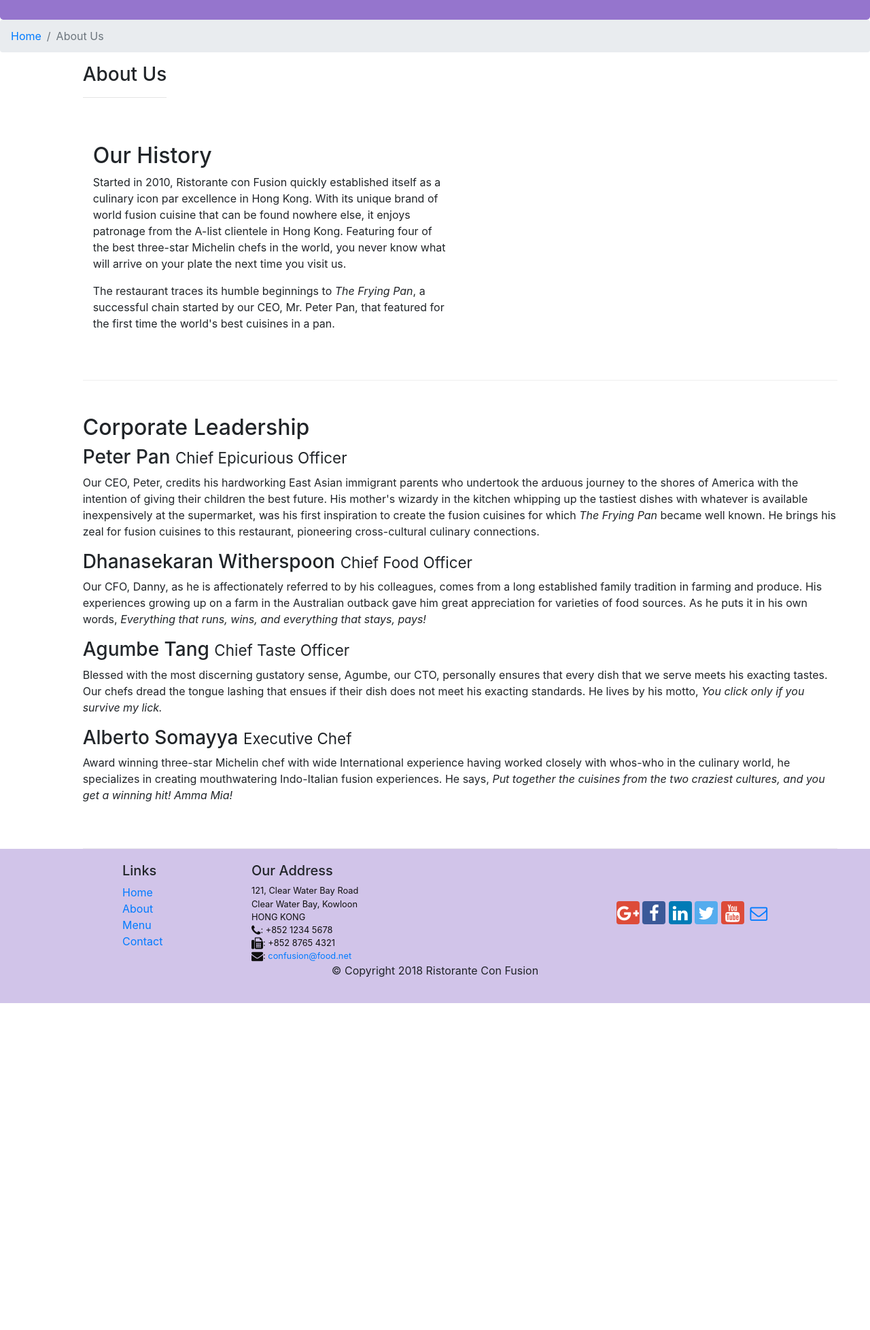
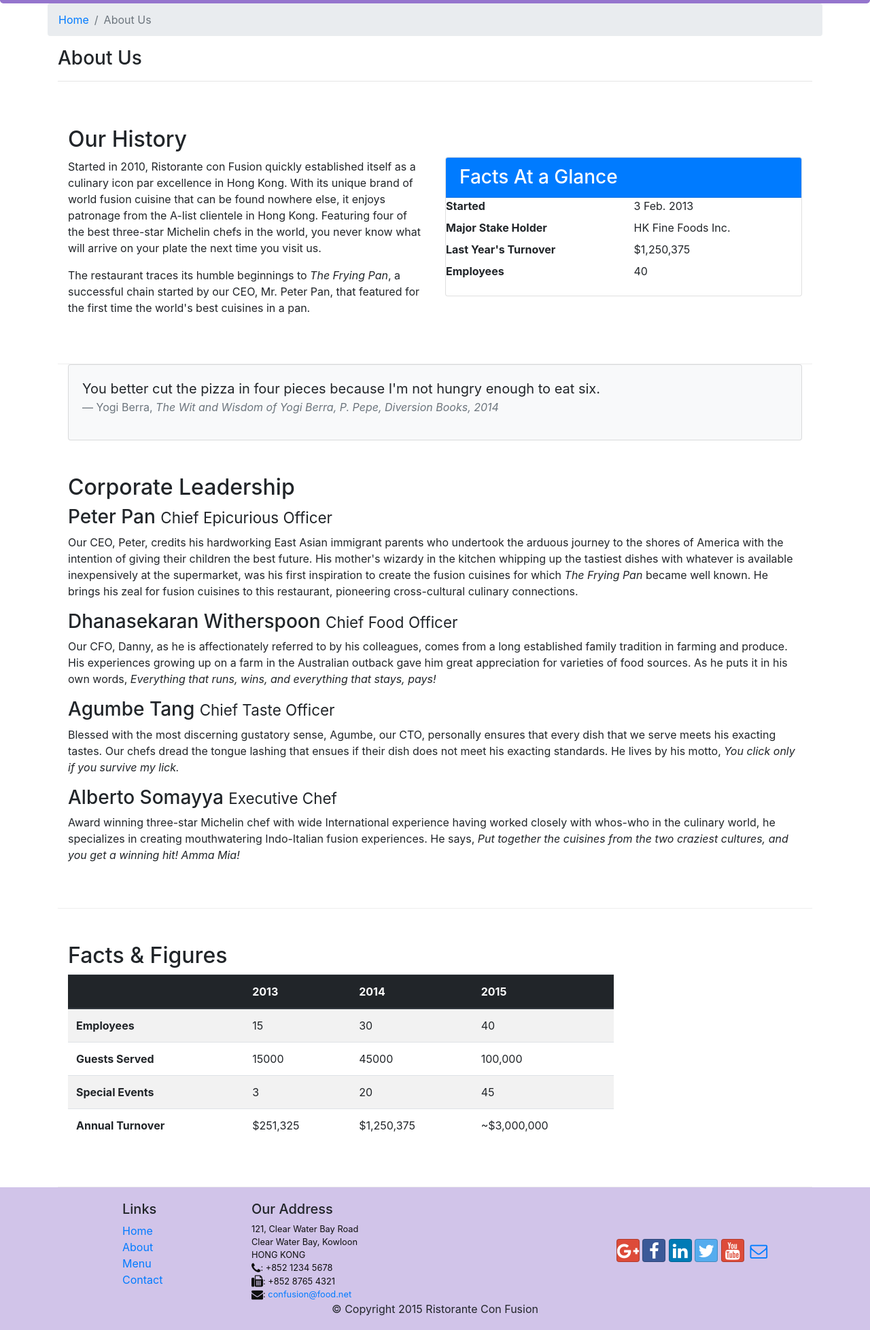
Before and after one commit to eshaansinghparihar/Front-End-Web-UI-Frameworks-and-Tools-Bootstrap-4, a website: page aboutus.html in a window 1280 px wide. Shown: the part 305-2262 px from the top of the page at 68% size. Before the commit the page ends 1781 px from the top, so only its background shows below. Drawn offline with nearby package versions, Linux system fonts and the light colour scheme.

Commit message:
Tables and Cards

```diff
--- a/aboutus.html
+++ b/aboutus.html
@@ -2,17 +2,18 @@
 <html lang="en">
 
 <head>
-
-    <title>Ristorante Con Fusion: About Us</title>
    <!-- Required meta tags always come first -->
     <meta charset="utf-8">
     <meta name="viewport" content="width=device-width, initial-scale=1, shrink-to-fit=no">
     <meta http-equiv="x-ua-compatible" content="ie=edge">
+
+    <!-- Bootstrap CSS -->
+    <link rel="stylesheet" href="node_modules/bootstrap/dist/css/bootstrap.min.css">
     <link rel="stylesheet" href="node_modules/font-awesome/css/font-awesome.min.css">
     <link rel="stylesheet" href="node_modules/bootstrap-social/bootstrap-social.css">
-    <!-- Bootstrap CSS -->
-    <link rel="stylesheet" href="node_modules/bootstrap/dist/css/bootstrap.min.css">
-    <link rel="stylesheet" href="styles.css">
+    <link href="styles.css" rel="stylesheet">
+    <title>Ristorante Con Fusion: About Us</title>
+
 </head>
 
 <body>
@@ -25,59 +26,140 @@
            <a class="navbar-brand" href="#">Ristorante Con Fusion</a>
                 <ul class="navbar-nav mr-auto">
                     <li class="nav-item"><a class="nav-link" href="./index.html"><span class="fa fa-home fa-lg"></span> Home</a></li>
-                    <li class="nav-item active"><a class="nav-link" href="#"><span class="fa fa-info fa-lg"></span> About</a></li>
+                    <li class="nav-item active"><a class="nav-link" href="./aboutus.html"><span class="fa fa-info fa-lg"></span> About</a></li>
                     <li class="nav-item"><a class="nav-link" href="#"><span class="fa fa-list fa-lg"></span> Menu</a></li>
-                    <li class="nav-item"><a class="nav-link" href="contactus.html"><span class="fa fa-address-card fa-lg"></span> Contact</a></li>
+                    <li class="nav-item"><a class="nav-link" href="./contactus.html"><span class="fa fa-address-card fa-lg"></span> Contact</a></li>
                 </ul>
                 </div>
         </div>
     </nav>
+
+
     <header class="jumbotron">
         <div class="container">
             <div class="row row-header">
-                <div class="col-12 col-sm-6">
+                <div class="col-12 col-sm-8">
                     <h1>Ristorante con Fusion</h1>
                     <p>We take inspiration from the World's best cuisines, and create a unique fusion experience. Our lipsmacking creations will tickle your culinary senses!</p>
-                </div>
-                <div class="col-12 col-sm">
                 </div>
             </div>
         </div>
     </header>
+
+    <div class="container">
+        <div class="row">
             <ol class="col-12 breadcrumb">
                 <li class="breadcrumb-item"><a href="./index.html">Home</a></li>
                 <li class="breadcrumb-item active">About Us</li>
             </ol>
-    <div class="container offset-1">
-        <div class="row row-header">
-            <div >
-               <h3 >About Us</h3>
+            <div class="col-12">
+                <h3>About Us</h3>
                 <hr>
             </div>
         </div>
 
-        <div class="row row-content">
-            <div class="col-xs-12 col-sm-6">
+
+
+        <div class="row row-content align-items-center">
+            <div class="col-sm-6">
                 <h2>Our History</h2>
                 <p>Started in 2010, Ristorante con Fusion quickly established itself as a culinary icon par excellence in Hong Kong. With its unique brand of world fusion cuisine that can be found nowhere else, it enjoys patronage from the A-list clientele in Hong Kong.  Featuring four of the best three-star Michelin chefs in the world, you never know what will arrive on your plate the next time you visit us.</p>
                 <p>The restaurant traces its humble beginnings to <em>The Frying Pan</em>, a successful chain started by our CEO, Mr. Peter Pan, that featured for the first time the world's best cuisines in a pan.</p>
             </div>
-            <div>
+                <div class="col-12 col-sm-6">
+                    <div class="card">
+                        <h3 class="card-header bg-primary text-white">Facts At a Glance</h3>
+                        <div class="card-block">
+                            <dl class="row">
+                                <dt class="col-6"> Started</dt>
+                                <dd class="col-6"> 3 Feb. 2013</dd>
+                                <dt class="col-6"> Major Stake Holder</dt>
+                                <dd class="col-6"> HK Fine Foods Inc.</dd>
+                                <dt class="col-6"> Last Year's Turnover</dt>
+                                <dd class="col-6"> $1,250,375</dd>
+                                <dt class="col-6"> Employees</dt>
+                                <dd class="col-6"> 40</dd>
+                            </dl>
+                        </div>
+                    </div>
+                </div>
+                <div class="col-12 col-sm-3">
                 </div>
             </div>
 
 
+            <div class="col-12">
+                <div class="card card-body bg-light">
+                    <blockquote class="blockquote">
+                        <p class="mb-0">You better cut the pizza in four pieces because
+                            I'm not hungry enough to eat six.</p>
+                        <footer class="blockquote-footer">Yogi Berra,
+                            <cite title="Source Title">The Wit and Wisdom of Yogi Berra,
+                            P. Pepe, Diversion Books, 2014</cite>
+                        </footer>
+                    </blockquote>
+                </div>
+            </div>
+
+
+
+                <div class="row row-content align-items-center">
+                    <div class="col-12">
+                        <h2>Corporate Leadership</h2>
+                        <h3>Peter Pan <small>Chief Epicurious Officer</small></h3>
+                        <p class="hidden-xs-down">Our CEO, Peter, credits his hardworking East Asian immigrant parents who undertook the arduous journey to the shores of America with the intention of giving their children the best future. His mother's wizardy in the kitchen whipping up the tastiest dishes with whatever is available inexpensively at the supermarket, was his first inspiration to create the fusion cuisines for which <em>The Frying Pan</em> became well known. He brings his zeal for fusion cuisines to this restaurant, pioneering cross-cultural culinary connections.</p>
+                        <h3>Dhanasekaran Witherspoon <small>Chief Food Officer</small></h3>
+                        <p class="hidden-xs-down">Our CFO, Danny, as he is affectionately referred to by his colleagues, comes from a long established family tradition in farming and produce. His experiences growing up on a farm in the Australian outback gave him great appreciation for varieties of food sources. As he puts it in his own words, <em>Everything that runs, wins, and everything that stays, pays!</em></p>
+                        <h3>Agumbe Tang <small>Chief Taste Officer</small></h3>
+                        <p class="hidden-xs-down">Blessed with the most discerning gustatory sense, Agumbe, our CTO, personally ensures that every dish that we serve meets his exacting tastes. Our chefs dread the tongue lashing that ensues if their dish does not meet his exacting standards. He lives by his motto, <em>You click only if you survive my lick.</em></p>
+                        <h3>Alberto Somayya <small>Executive Chef</small></h3>
+                        <p class="hidden-xs-down">Award winning three-star Michelin chef with wide International experience having worked closely with whos-who in the culinary world, he specializes in creating mouthwatering Indo-Italian fusion experiences. He says, <em>Put together the cuisines from the two craziest cultures, and you get a winning hit! Amma Mia!</em></p>
+                    </div>
+                </div>
+
                 <div class="row row-content">
-            <div class="col-xs-12">
-                <h2>Corporate Leadership</h2>
-                <h3 >Peter Pan <small>Chief Epicurious Officer</small></h3>
-                <p class="d-none d-sm-block">Our CEO, Peter, credits his hardworking East Asian immigrant parents who undertook the arduous journey to the shores of America with the intention of giving their children the best future. His mother's wizardy in the kitchen whipping up the tastiest dishes with whatever is available inexpensively at the supermarket, was his first inspiration to create the fusion cuisines for which <em>The Frying Pan</em> became well known. He brings his zeal for fusion cuisines to this restaurant, pioneering cross-cultural culinary connections.</p>
-                <h3 >Dhanasekaran Witherspoon <small>Chief Food Officer</small></h3>
-                <p class="d-none d-sm-block">Our CFO, Danny, as he is affectionately referred to by his colleagues, comes from a long established family tradition in farming and produce. His experiences growing up on a farm in the Australian outback gave him great appreciation for varieties of food sources. As he puts it in his own words, <em>Everything that runs, wins, and everything that stays, pays!</em></p>
-                <h3>Agumbe Tang <small>Chief Taste Officer</small></h3>
-                <p class="d-none d-sm-block">Blessed with the most discerning gustatory sense, Agumbe, our CTO, personally ensures that every dish that we serve meets his exacting tastes. Our chefs dread the tongue lashing that ensues if their dish does not meet his exacting standards. He lives by his motto, <em>You click only if you survive my lick.</em></p>
-                <h3>Alberto Somayya <small>Executive Chef</small></h3>
-                <p class="d-none d-sm-block">Award winning three-star Michelin chef with wide International experience having worked closely with whos-who in the culinary world, he specializes in creating mouthwatering Indo-Italian fusion experiences. He says, <em>Put together the cuisines from the two craziest cultures, and you get a winning hit! Amma Mia!</em></p>
+                    <div class="col-12 col-sm-9">
+                        <h2>Facts &amp; Figures</h2>
+                        <div class="table-responsive">
+                            <table class="table table-striped">
+                                <thead class="thead-dark">
+                                    <tr>
+                                        <th>&nbsp;</th>
+                                        <th>2013</th>
+                                        <th>2014</th>
+                                        <th>2015</th>
+                                    </tr>
+                                </thead>
+                                <tbody>
+                                    <tr>
+                                        <th>Employees</th>
+                                        <td>15</td>
+                                        <td>30</td>
+                                        <td>40</td>
+                                    </tr>
+                                    <tr>
+                                        <th>Guests Served</th>
+                                        <td>15000</td>
+                                        <td>45000</td>
+                                        <td>100,000</td>
+                                    </tr>
+                                    <tr>
+                                        <th>Special Events</th>
+                                        <td>3</td>
+                                        <td>20</td>
+                                        <td>45</td>
+                                    </tr>
+                                    <tr>
+                                        <th>Annual Turnover</th>
+                                        <td>$251,325</td>
+                                        <td>$1,250,375</td>
+                                        <td>~$3,000,000</td>
+                                    </tr>
+                                </tbody>
+                            </table>
+                        </div>
+                    </div>
+                    <div class="col-12 col-sm-3">
                     </div>
                 </div>
 
@@ -86,16 +168,16 @@
             <footer class="footer">
                 <div class="container">
                     <div class="row">
-                <div class="col-4 offset-1 col-sm-2">
+                        <div class="col-5 offset-1 col-sm-2">
                             <h5>Links</h5>
                             <ul class="list-unstyled">
                                 <li><a href="./index.html">Home</a></li>
-                        <li><a href="./aboutus.html">About</a></li>
+                                <li><a href="#">About</a></li>
                                 <li><a href="#">Menu</a></li>
-                        <li><a href="contactus.html">Contact</a></li>
+                                <li><a href="./contactus.html">Contact</a></li>
                             </ul>
                         </div>
-                <div class="col-7 col-sm-5">
+                        <div class="col-6 col-sm-5">
                             <h5>Our Address</h5>
                             <address>
                                 121, Clear Water Bay Road<br>
@@ -103,12 +185,11 @@
                                 HONG KONG<br>
                                 <i class="fa fa-phone fa-lg"></i>: +852 1234 5678<br>
                                 <i class="fa fa-fax fa-lg"></i>: +852 8765 4321<br>
-                      <i class="fa fa-envelope fa-lg"></i>:
-                      <a href="mailto:confusion@food.net">confusion@food.net</a>
+                                <i class="fa fa-envelope fa-lg"></i>: <a href="mailto:confusion@food.net">confusion@food.net</a>
                             </address>
                         </div>
-                <div class="col-12 col-sm-4 align-self-center">
-                    <div class="text-center">
+                        <div class="col-sm align-self-center">
+                            <div style="text-align:center">
                                 <a class="btn btn-social-icon btn-google" href="http://google.com/+"><i class="fa fa-google-plus"></i></a>
                                 <a class="btn btn-social-icon btn-facebook" href="http://www.facebook.com/profile.php?id="><i class="fa fa-facebook"></i></a>
                                 <a class="btn btn-social-icon btn-linkedin" href="http://www.linkedin.com/in/"><i class="fa fa-linkedin"></i></a>
@@ -116,21 +197,21 @@
                                 <a class="btn btn-social-icon btn-google" href="http://youtube.com/"><i class="fa fa-youtube"></i></a>
                                 <a class="btn btn-social-icon" href="mailto:"><i class="fa fa-envelope-o"></i></a>
                             </div>
-
                         </div>
                     </div>
                     <div class="row justify-content-center">
                         <div class="col-auto">
-                    <p>© Copyright 2018 Ristorante Con Fusion</p>
+                            <p>© Copyright 2015 Ristorante Con Fusion</p>
                         </div>
                     </div>
                 </div>
             </footer>
-<!-- jQuery first, then Popper.js, then Bootstrap JS. -->
- <!-- jQuery first, then Popper.js, then Bootstrap JS. -->
- <script src="node_modules/jquery/dist/jquery.slim.min.js"></script>
- <script src="node_modules/popper.js/dist/umd/popper.min.js"></script>
+
+            <!-- jQuery first, then Tether, then Bootstrap JS. -->
+            <script src="node_modules/jquery/dist/jquery.min.js"></script>
+            <script src="node_modules/tether/dist/js/tether.min.js"></script>
             <script src="node_modules/bootstrap/dist/js/bootstrap.min.js"></script>
+
         </body>
 
         </html>
--- a/styles.css
+++ b/styles.css
@@ -19,7 +19,7 @@ body{
     min-height:400px;
 }
 
-footer{
+.footer{
     background-color: #D1C4E9;
     margin:0px auto;
     padding: 20px 0px 20px 0px;
```
Lines whose indentation alone changed are shown as unchanged.
